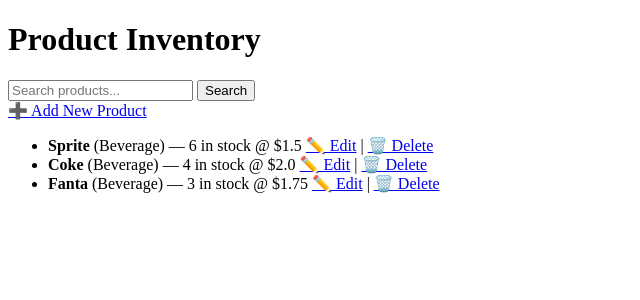
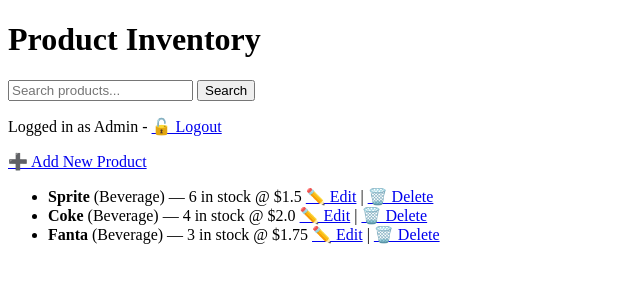
Before and after one commit to SujeethMuru/smart-inventory-system, a Flask app: page / in a window 1280 px wide. Shown: the top 300 px of the page, without its empty margins (0-640 px from the left). Run offline with Flask 3, Linux system fonts and the light colour scheme; the visitor is signed in with stand-in values (Sample User, id 1); data comes from the database, SQL or seed files in the repository.

Commit message:
Added secure logout and session-based admin auth

```diff
--- a/web/app.py
+++ b/web/app.py
@@ -52,6 +52,11 @@
             <button type="submit">Login</button>
         </form>
     '''
+
+@app.route("/logout")
+def logout():
+    session.pop("admin_logged_in", None)
+    return redirect("/admin")
 
 @app.route("/add", methods=["GET", "POST"])
 def add_product():
--- a/web/templates/inventory.html
+++ b/web/templates/inventory.html
@@ -11,6 +11,12 @@
         <input type="text" name="search" placeholder="Search products..." value="{{search}}">
         <button type="submit">Search</button>
      </form>
+
+     {% if session.admin_logged_in %}
+        <p>
+            Logged in as Admin - <a href="/logout">🔓 Logout</a>
+        </p>
+    {% endif %}
 
      <!-- Add product link-->
      <a href="/add">➕ Add New Product</a>
```
